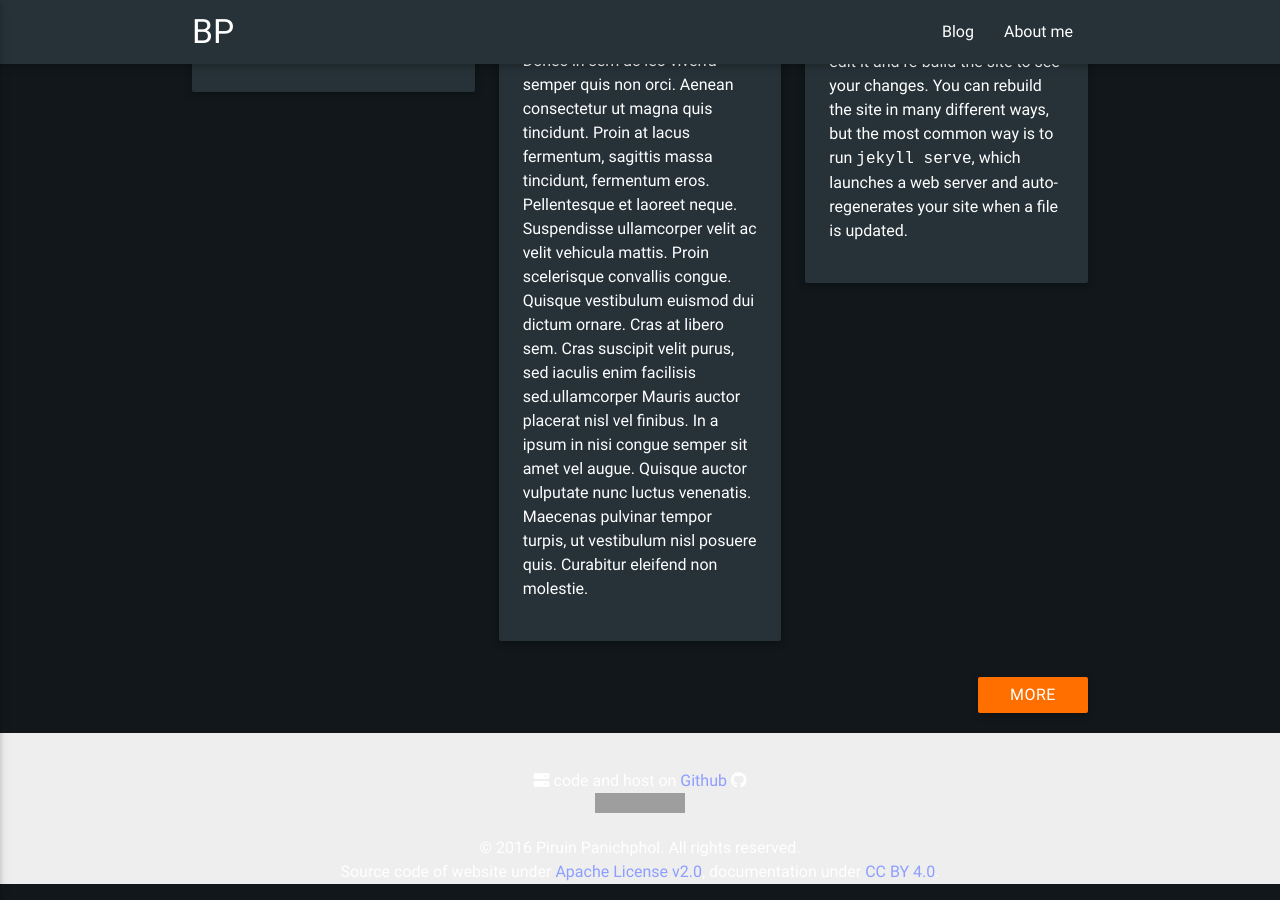
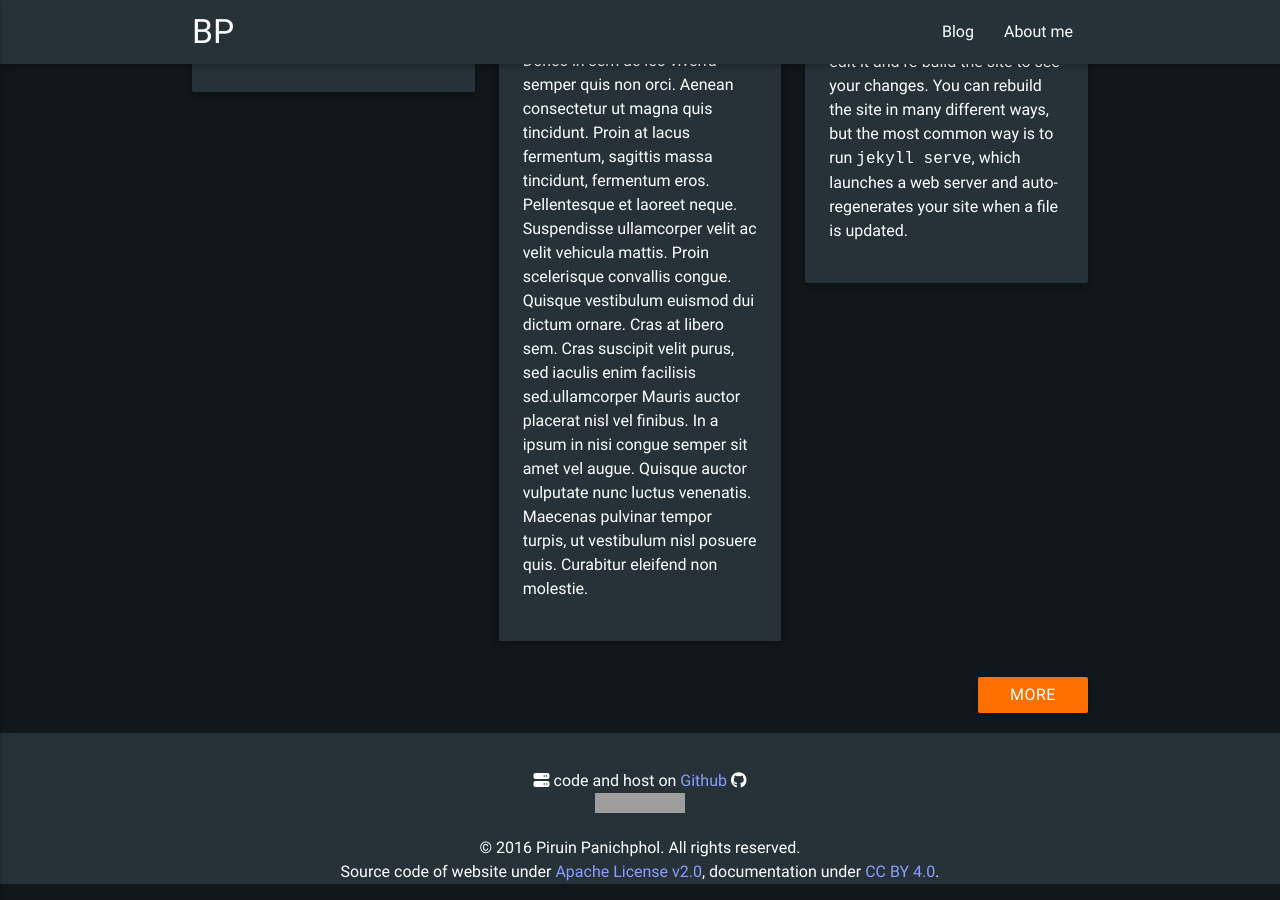
Before and after one commit to piruin/piruin.github.io, a Jekyll site: the page built from index.html, in a window 1280 px wide and 900 px high, scrolled down 603 px. Built offline with Jekyll 4.4.1, drawn with Linux system fonts in a browser that asks for light colours; nearby versions of some CDN libraries; grey boxes are pictures that could not be loaded.

Commit message:
update footer color

```diff
--- a/_includes/footer.html
+++ b/_includes/footer.html
@@ -1,4 +1,4 @@
-<footer class="page-footer grey lighten-3">
+<footer class="page-footer">
 <div class="container center-align">
   <p><i class="fa fa-server" aria-hidden="true"></i> code and host on <a href="https://github.com/piruin/piruin.github.io">Github</a> <i class="fa fa-github" aria-hidden="true"></i>
       <br /><a href="https://travis-ci.org/piruin/piruin.github.io"><img src="https://travis-ci.org/piruin/piruin.github.io.svg?branch=master" alt="build status of website" /></a>
```
